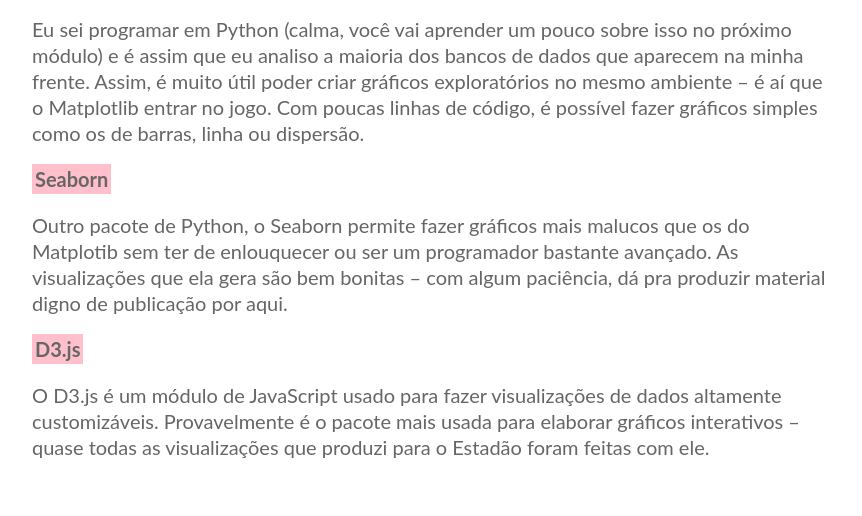
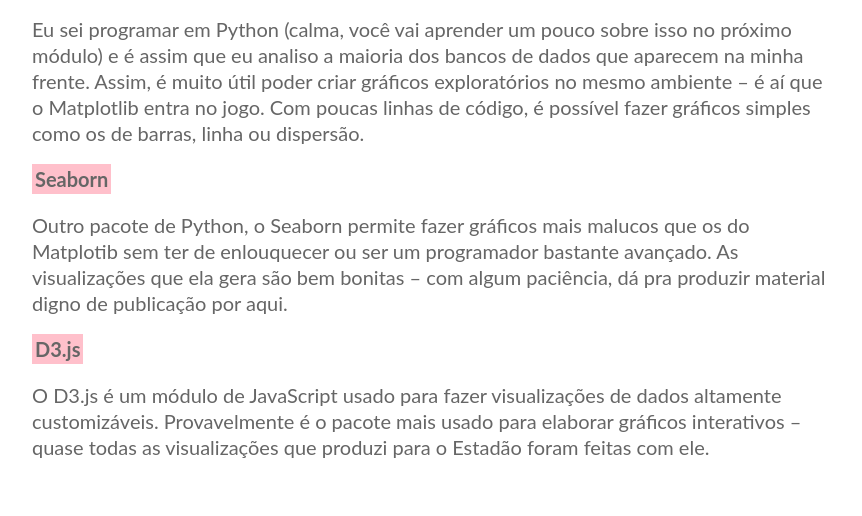
Before and after one commit to RodrigoMenegat/dataviz-1, a Jekyll site: the page built from docs/dez-ferramentas/index.md, in a window 1280 px wide. Shown: the part 1681-2197 px from the top of the page, without its empty margins (208-1070 px from the left). Built offline with Jekyll 4.4.1, drawn with Linux system fonts in a browser that asks for light colours; our own code applies the rules of GitHub Pages for plain Markdown files.

Commit message:
Corrige typos e imagem errada

```diff
--- a/docs/dez-ferramentas/index.md
+++ b/docs/dez-ferramentas/index.md
@@ -39,7 +39,7 @@ Agora, já entramos de vez no terrenos dos programadores. O C3.js é uma versão
 
 [**Matplotlib**](https://matplotlib.org/)
 
-Eu sei programar em Python (calma, você vai aprender um pouco sobre isso no próximo módulo) e é assim que eu analiso a maioria dos bancos de dados que aparecem na minha frente. Assim, é muito útil poder criar gráficos exploratórios no mesmo ambiente – é aí que o Matplotlib entrar no jogo. Com poucas linhas de código, é possível fazer gráficos simples como os de barras, linha ou dispersão.
+Eu sei programar em Python (calma, você vai aprender um pouco sobre isso no próximo módulo) e é assim que eu analiso a maioria dos bancos de dados que aparecem na minha frente. Assim, é muito útil poder criar gráficos exploratórios no mesmo ambiente – é aí que o Matplotlib entra no jogo. Com poucas linhas de código, é possível fazer gráficos simples como os de barras, linha ou dispersão.
 
 [**Seaborn**](https://seaborn.pydata.org/)
 
@@ -47,4 +47,4 @@ Outro pacote de Python, o Seaborn permite fazer gráficos mais malucos que os do
 
 [**D3.js**](https://d3js.org/)
 
-O D3.js é um módulo de JavaScript usado para fazer visualizações de dados altamente customizáveis. Provavelmente é o pacote mais usada para elaborar gráficos interativos – quase todas as visualizações que produzi para o Estadão foram feitas com ele.
+O D3.js é um módulo de JavaScript usado para fazer visualizações de dados altamente customizáveis. Provavelmente é o pacote mais usado para elaborar gráficos interativos – quase todas as visualizações que produzi para o Estadão foram feitas com ele.
```
Also changed, not shown: docs/imgs/multiplos-Sul.png.
